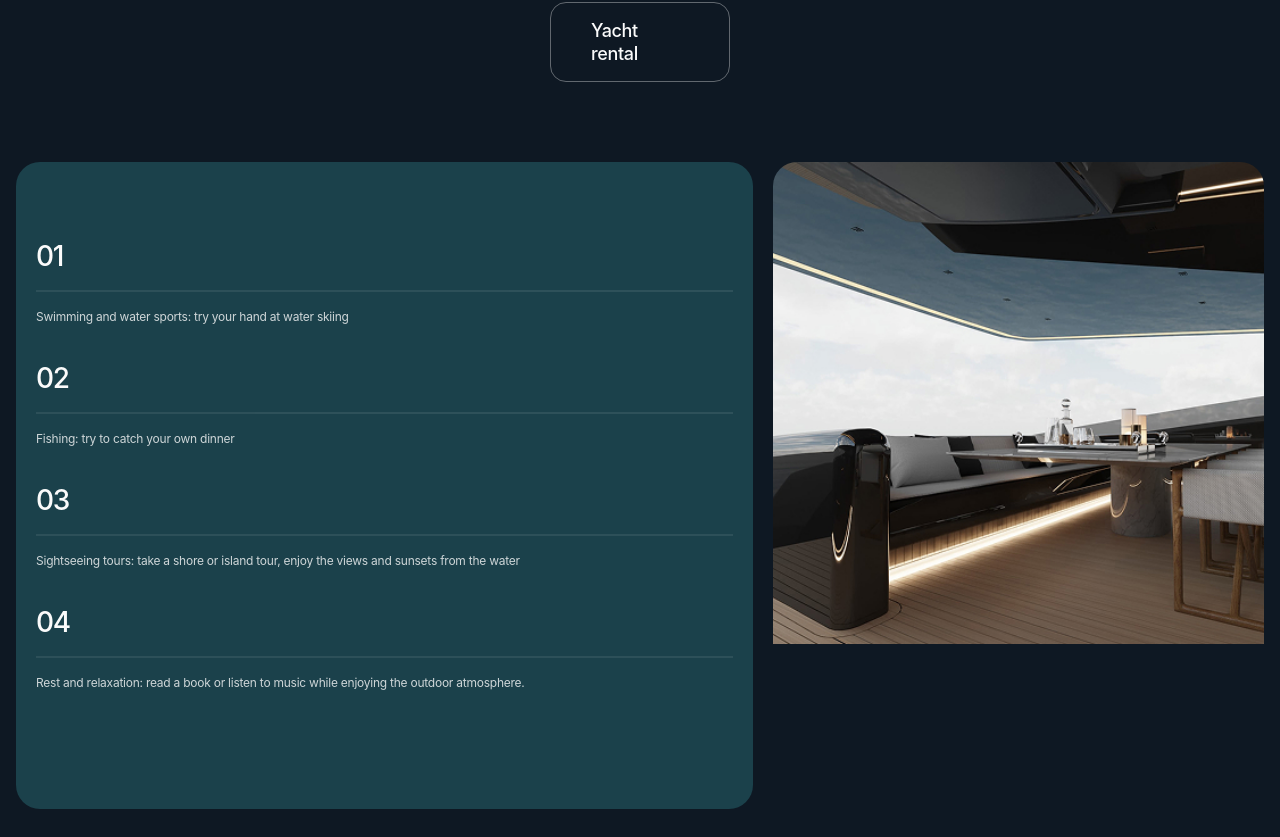
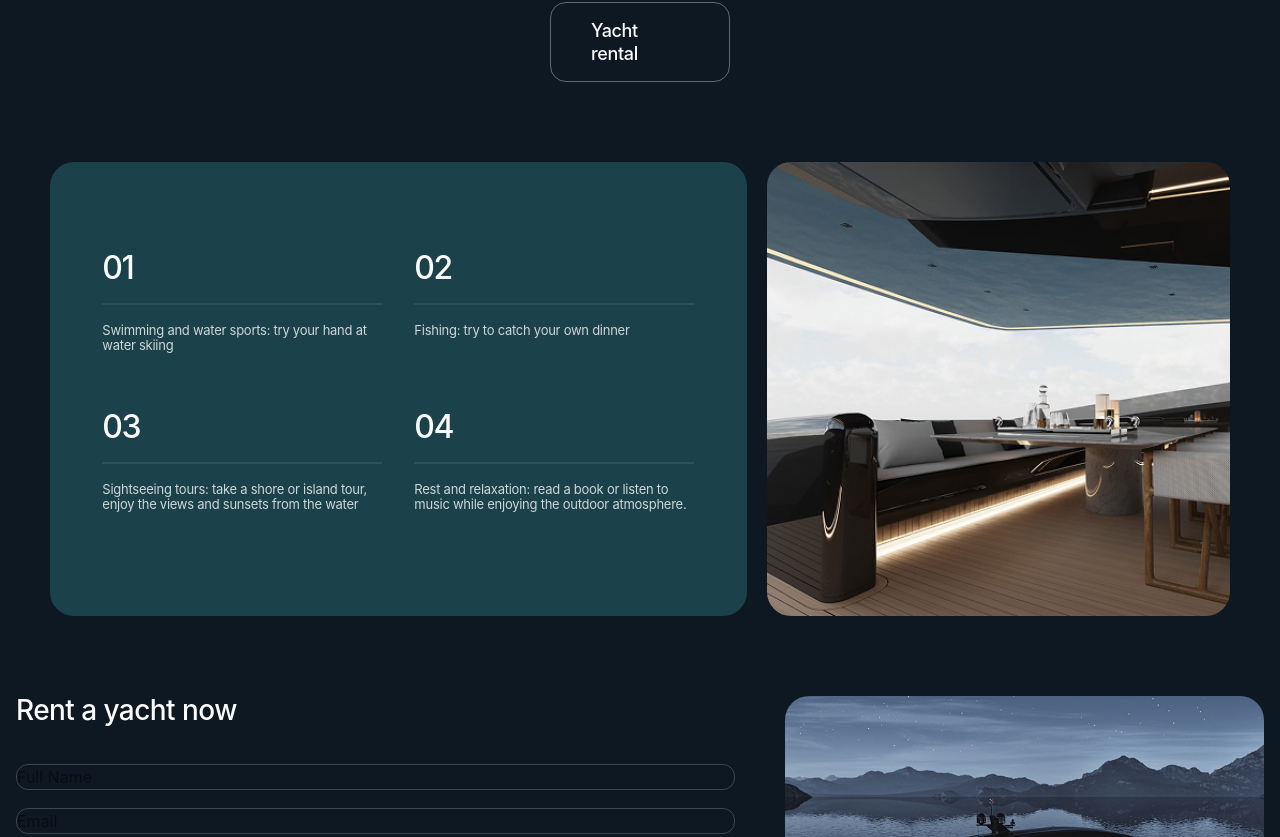
Before and after one commit to EugeneLevkovych/react-yacht-rental, a React (Vite) app: page / in a window 1280 px wide. Shown: the part 3063-3900 px from the top of the page. Built offline with nearby package versions, Linux system fonts and the light colour scheme.

Commit message:
start container

```diff
--- a/src/components/Advantages.jsx
+++ b/src/components/Advantages.jsx
@@ -9,8 +9,8 @@ import advYachtMax2 from '../assets/advantages-img/advantages-max@2x.jpg';
 
 export default function Advantages() {
   return (
-    <div className="container flex flex-wrap xl:flex-nowrap gap-5 px-4 mx-auto mb-20">
-      <ol className="my-counter w-full xl:w-3/5 rounded-3xl bg-turquoise-blue1 [&_p]:counter-text px-5 py-20">
+    <div className="container flex flex-wrap xl:flex-nowrap gap-5 mb-20 cont-p-m">
+      <ol className="my-counter w-full xl:w-3/5 flex flex-wrap justify-center md:gap-x-8 gap-y-10 md:gap-y-11  rounded-3xl bg-turquoise-blue1 [&_p]:counter-text [&_li]:w-full [&_li]:md:max-w-76 [&_li]:xl:max-w-70 px-5 md:px-8 xl:px-12.5 py-20 md:py-22.5">
         <li className="before:counter">
           <p className="">
             Swimming and water sports: try your hand at water skiing
--- a/src/index.css
+++ b/src/index.css
@@ -33,6 +33,21 @@ body {
   --color-gray3: #d4bfc4;
 }
 
+@utility cont-p-m {
+  margin: 0 auto;
+  padding-left: 20px;
+  padding-right: 20px;
+
+  @media screen and (min-width: 768px) {
+    padding-left: 32px;
+    padding-right: 32px;
+  }
+  @media screen and (min-width: 1280px) {
+    padding-left: 50px;
+    padding-right: 50px;
+  }
+}
+
 @utility my-let-spacing1 {
   letter-spacing: -0.03em;
 }
@@ -58,11 +73,13 @@ body {
   letter-spacing: -0.05em;
   text-transform: uppercase;
   color: #fbfbfb;
+  @media screen and (min-width: 768px) {
+    font-size: 32px;
+  }
 }
 
 @utility counter-text {
   padding-top: 18px;
-  padding-bottom: 40px;
   margin-top: 18px;
   font-size: 12px;
   line-height: 1.16;
@@ -70,4 +87,8 @@ body {
   opacity: 0.8;
   color: #fbfbfb;
   border-top: 2px solid rgba(251, 251, 251, 0.1);
+  @media screen and (min-width: 768px) {
+    font-size: 13px;
+    line-height: 1.15;
+  }
 }
```
